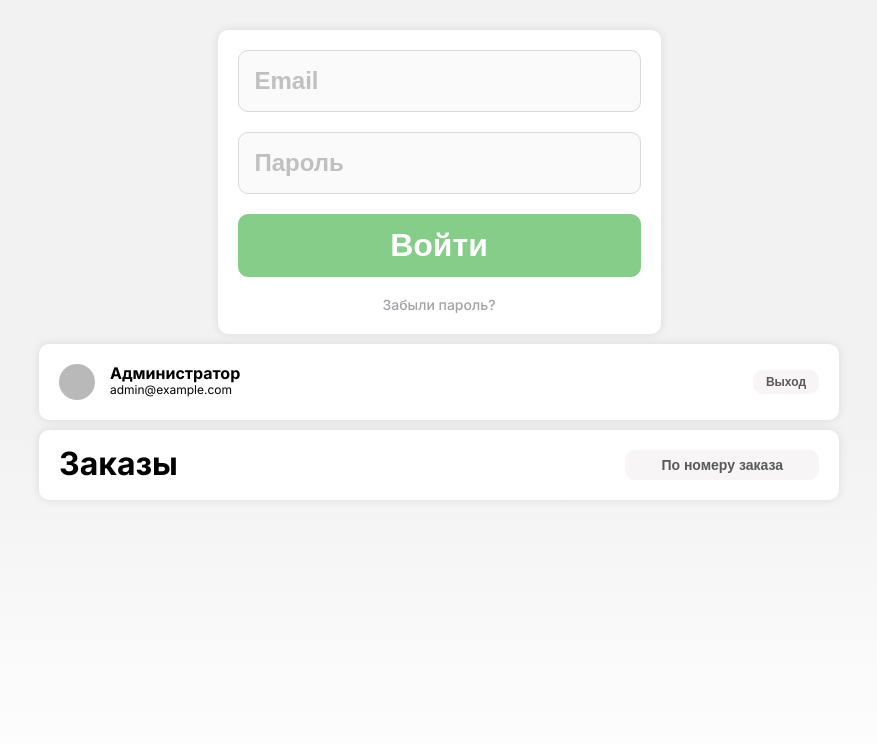
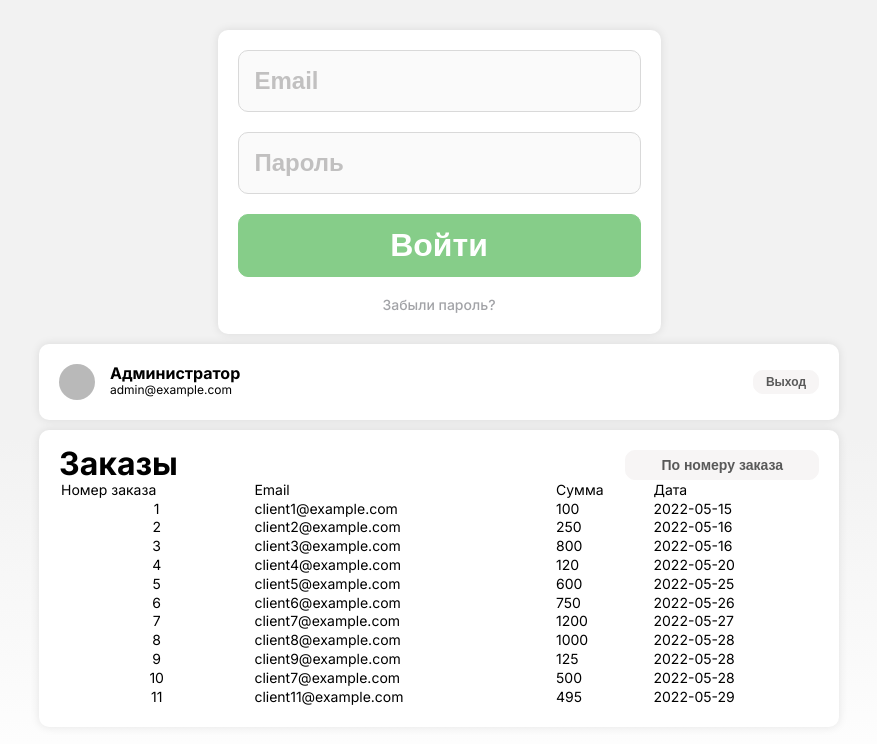
Before and after one commit to TimBad1/admin-example, a React (Create React App) app: page / in a window 1280 px wide. Shown: the top 744 px of the page, without its empty margins (201-1078 px from the left). Built offline with nearby package versions, Linux system fonts and the light colour scheme.

Commit message:
feat: add table

```diff
--- a/src/components/Main/Main.tsx
+++ b/src/components/Main/Main.tsx
@@ -4,13 +4,6 @@ import styles from './main.module.scss';
 
 export function Main() {
   const orders = [
-    {
-      "id": 1,
-      "number": 1,
-      "email_client": "client1@example.com",
-      "check": 100,
-      "date_order": "2022-05-15"
-    },
     {
       "id": 1,
       "number": 1,
@@ -103,6 +96,22 @@ export function Main() {
         <h2 className={styles.title}>Заказы</h2>
         <Button name={'По номеру заказа'} size={'medium'}/>
       </div>
+      <table width='100%'>
+        <tr>
+          <td>Номер заказа</td>
+          <td>Email</td>
+          <td>Сумма</td>
+          <td>Дата</td>
+        </tr>
+        {orders.map(order =>
+          <tr key={order.id}>
+            <td align='center'>{order.number}</td>
+            <td>{order.email_client}</td>
+            <td>{order.check}</td>
+            <td>{order.date_order}</td>
+          </tr>
+        )}
+      </table>
 
     </main>
   );
```
